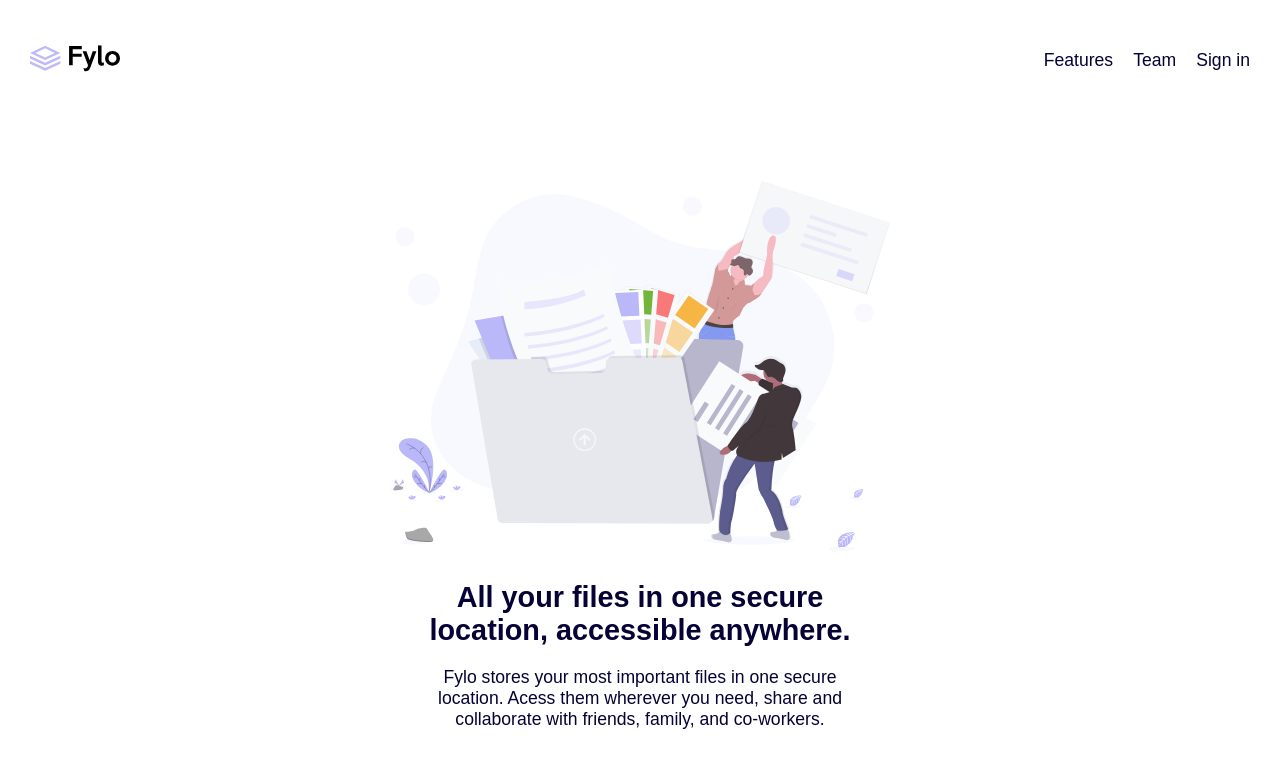
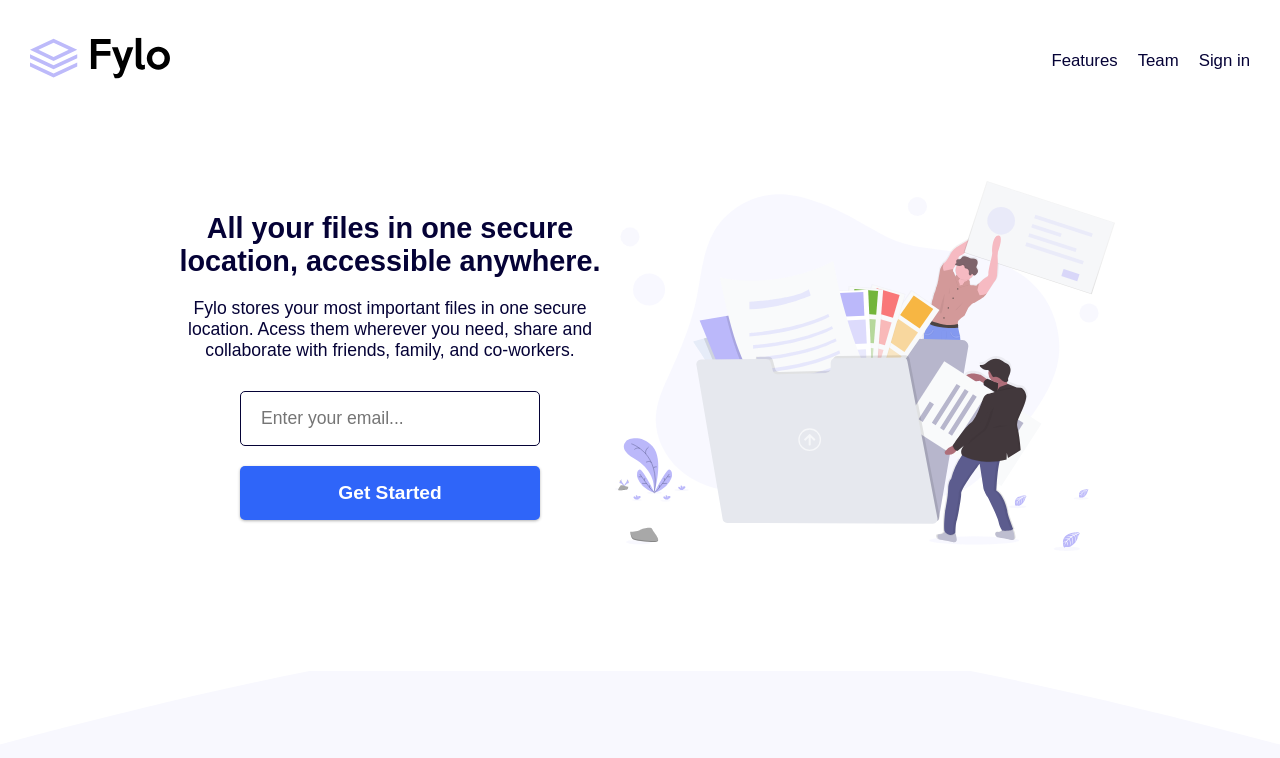
Before and after one commit to HenriqueAMascarin/FyloWebsite, a React (Vite) app: page / in a window 1280 px wide. Shown: the top 758 px of the page. Built offline with nearby package versions, Linux system fonts and the light colour scheme.

Commit message:
changes on styles desktop

```diff
--- a/src/styles/HeaderStyle.ts
+++ b/src/styles/HeaderStyle.ts
@@ -13,7 +13,7 @@ export const HeaderStyle = styled.header`
 
             .logoFylo svg{
                 display: inline-block;
-                width: 90px;
+                width: clamp(90px, 15vw, 140px);
             }
 
             nav{
@@ -31,10 +31,11 @@ export const HeaderStyle = styled.header`
                     a{
                         text-decoration: none;
                         color: ${variablesStyle.colors.darkenBlue};
-                        font-size: clamp(1em, 7vw, 1.1em);
+                        font-size: clamp(1em, 7vw, 1.05em);
                     }
                 }
             }
         }
     }
+
 `;
--- a/src/styles/PrincipalSectionStyle.ts
+++ b/src/styles/PrincipalSectionStyle.ts
@@ -45,5 +45,18 @@ export const PrincipalSectionStyle = styled.section`
 
     }
 
+    @media screen and (min-width: ${variablesStyle.others.screen}){
+        ${MarginCapsule}{
+            .flexPrincipal{
+                display: flex;
+                flex-direction: row-reverse;
+                align-items: center;
+                justify-content: center;
 
+                .imgPersons, h1{
+                    margin: 0;
+                }
+            }
+        }
+    }
 `;
--- a/src/styles/ProductiveSectionStyle.ts
+++ b/src/styles/ProductiveSectionStyle.ts
@@ -109,4 +109,9 @@ export const ProductiveSectionStyle = styled.section`
             }
         }
     }
+
+    @media screen and (min-width: ${variablesStyle.others.screen}){
+
+
+    }
 `;
--- a/src/styles/variablesStyle.ts
+++ b/src/styles/variablesStyle.ts
@@ -10,5 +10,6 @@ export const variablesStyle =
     others:{
         boxShadowButton: '0 1px 3px rgba(0,0,0, .3)',
         maxWidthText: '450px',
+        screen: '1024px',
     }
 }
```
